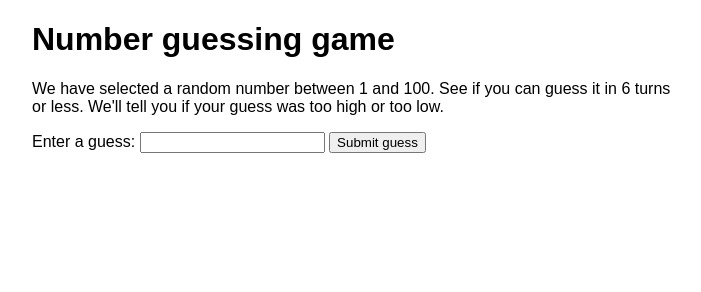
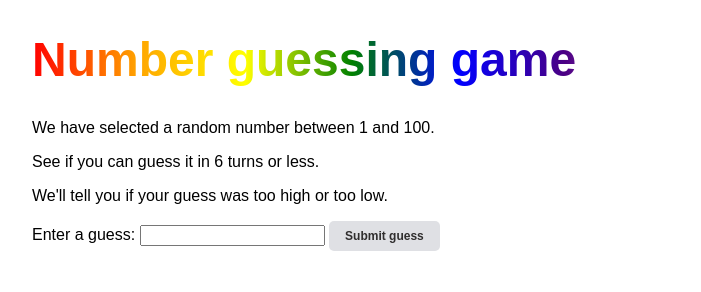
Before and after one commit to Neil-Tr/random-page, a plain HTML site: page number-game-errors.html in a window 1280 px wide. Shown: the whole page, without its empty margins (288-989 px from the left). Drawn offline with Linux system fonts and the light colour scheme.

Commit message:
change style

```diff
--- a/number-game-errors.html
+++ b/number-game-errors.html
@@ -19,17 +19,50 @@
         color: white;
         padding: 3px;
       }
+      h1 {
+        font-size: 48px;
+        font-weight: 900;
+        background-image: linear-gradient(to left, violet, indigo, blue, green, yellow, orange, red);
+        -webkit-background-clip: text;
+        color: transparent;
+      }
+      p {
+        font-family: Arial, Helvetica, sans-serif;
+      }
+      .lastResult {
+        color: white;
+        padding: 3px;
+      }
+      button {
+        background-color: #e9e9e9;
+        color: rgb(37, 36, 36);
+        padding: 10px 20px;
+        border: none;
+        border-radius: 5px;
+        font-size: 12px;
+        font-weight: 550;
+        cursor: pointer;
+      }
+
+      .guessSubmit {
+        background-color: #dfe0e4;
+        color: rgb(48, 46, 46);
+        padding: 8px 16px;
+        border: none;
+        border-radius: 5px;
+        font-size: 12px;
+        font-weight: 550;
+        cursor: pointer;
+      }
     </style>
   </head>
 
   <body>
     <h1>Number guessing game</h1>
 
-    <p>
-      We have selected a random number between 1 and 100. See if you can guess
-      it in 6 turns or less. We'll tell you if your guess was too high or too
-      low.
-    </p>
+    <p> We have selected a random number between 1 and 100.</p>
+    <p>See if you can guess it in 6 turns or less. </p>
+    <p>We'll tell you if your guess was too high or too low.</p>
 
     <div class="form">
       <label for="guessField">Enter a guess: </label>
```
